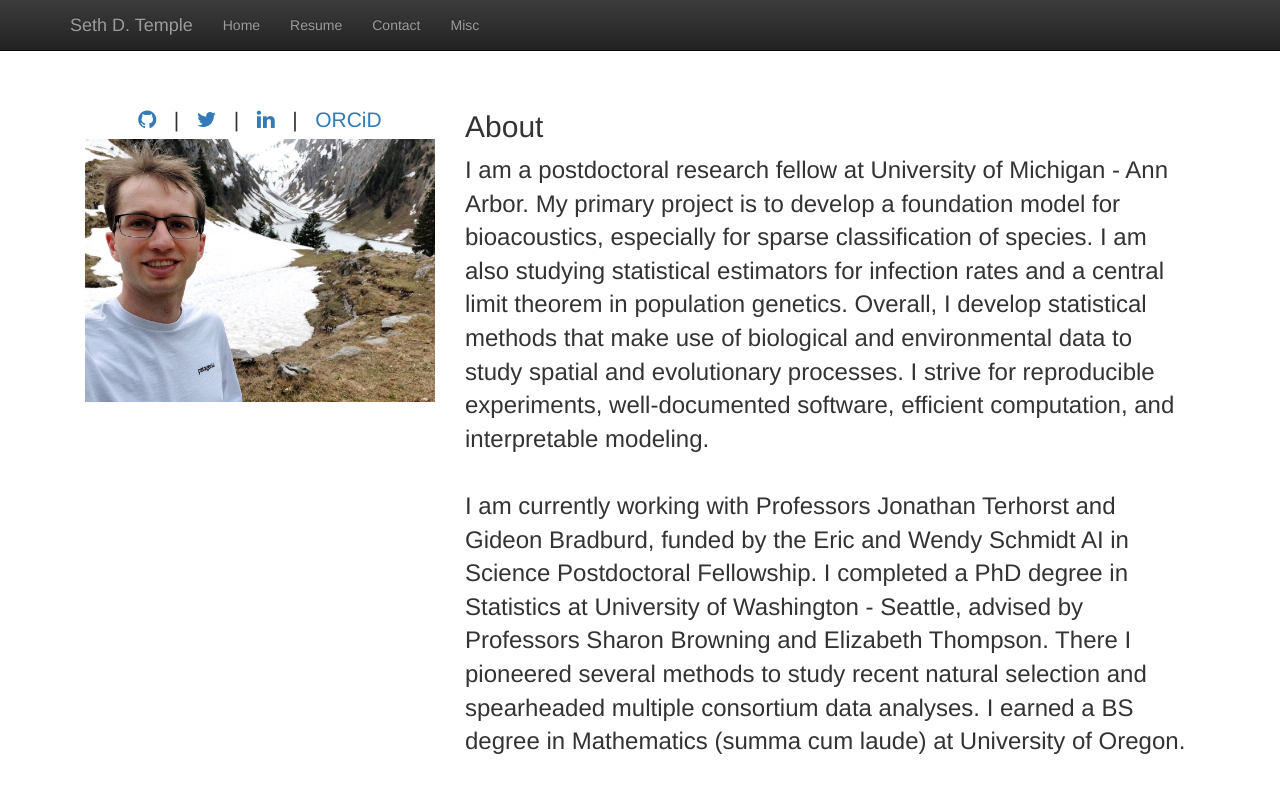
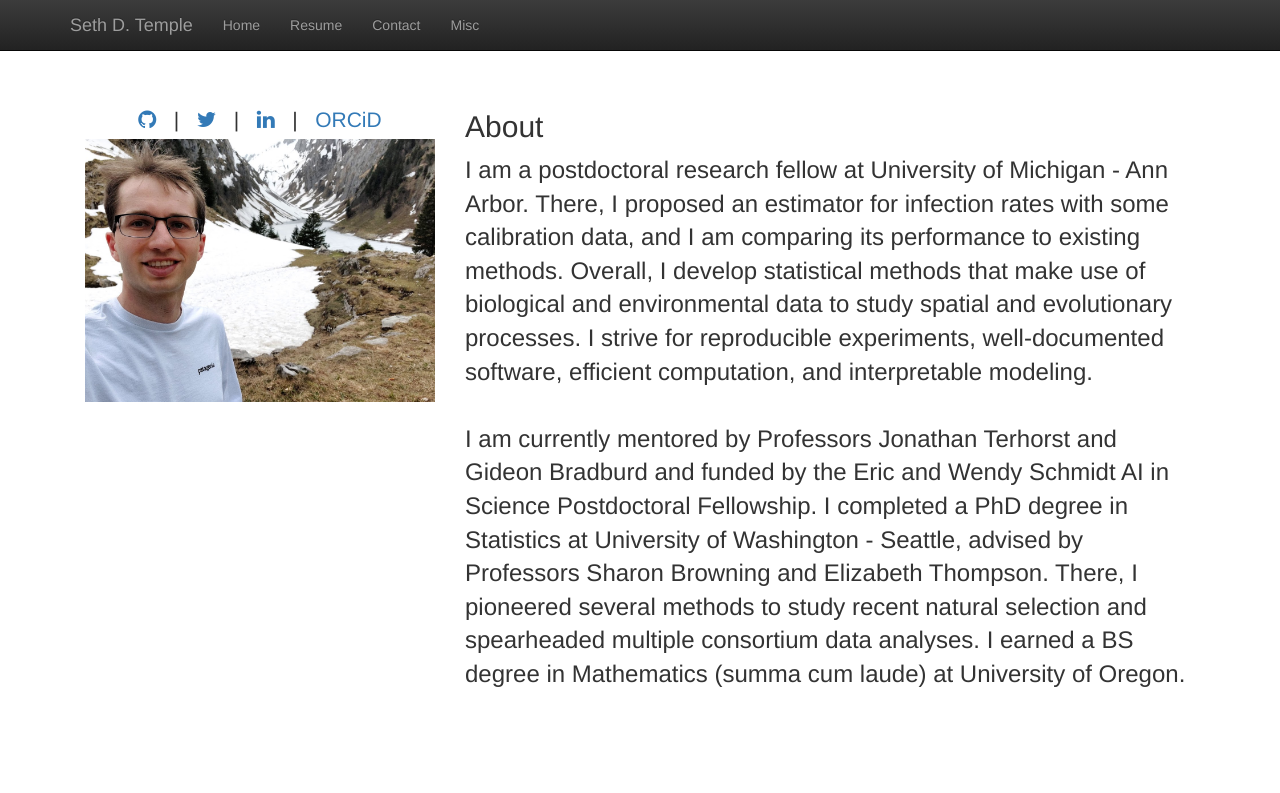
Before and after one commit to sdtemple/sdtemple.github.io, a Jekyll site: the page built from index.html, in a window 1280 px wide. Shown: the top 793 px of the page. Built offline with Jekyll 4.4.1, drawn with Linux system fonts in a browser that asks for light colours; nearby versions of some CDN libraries; library files that are not in the unit come from our copies.

```diff
--- a/index.html
+++ b/index.html
@@ -25,17 +25,15 @@
   <h2 class="featurette-heading">About </h2>
   <p class="lead" style="font-size: 24px">
 
-I am a postdoctoral research fellow at University of Michigan - Ann Arbor.
-My primary project is to develop a foundation model for bioacoustics, especially for sparse classification of species.
-I am also studying statistical estimators for infection rates and a central limit theorem in population genetics.
+I am a postdoctoral research fellow at University of Michigan - Ann Arbor. There, I proposed an estimator for infection rates with some calibration data, and I am comparing its performance to existing methods.
 Overall, I develop statistical methods that make use of biological and environmental data to study spatial and evolutionary processes.
 I strive for reproducible experiments, well-documented software, efficient computation, and interpretable modeling.
 
 <br/>
 <br/>
-I am currently working with Professors Jonathan Terhorst and Gideon Bradburd, funded by the Eric and Wendy Schmidt AI in Science Postdoctoral Fellowship.
+I am currently mentored by Professors Jonathan Terhorst and Gideon Bradburd and funded by the Eric and Wendy Schmidt AI in Science Postdoctoral Fellowship.
 I completed a PhD degree in Statistics at University of Washington - Seattle, advised by Professors Sharon Browning and Elizabeth Thompson.
-There I pioneered several methods to study recent natural selection and spearheaded multiple consortium data analyses.
+There, I pioneered several methods to study recent natural selection and spearheaded multiple consortium data analyses.
 I earned a BS degree in Mathematics (summa cum laude) at University of Oregon.
 
 </div>
```
